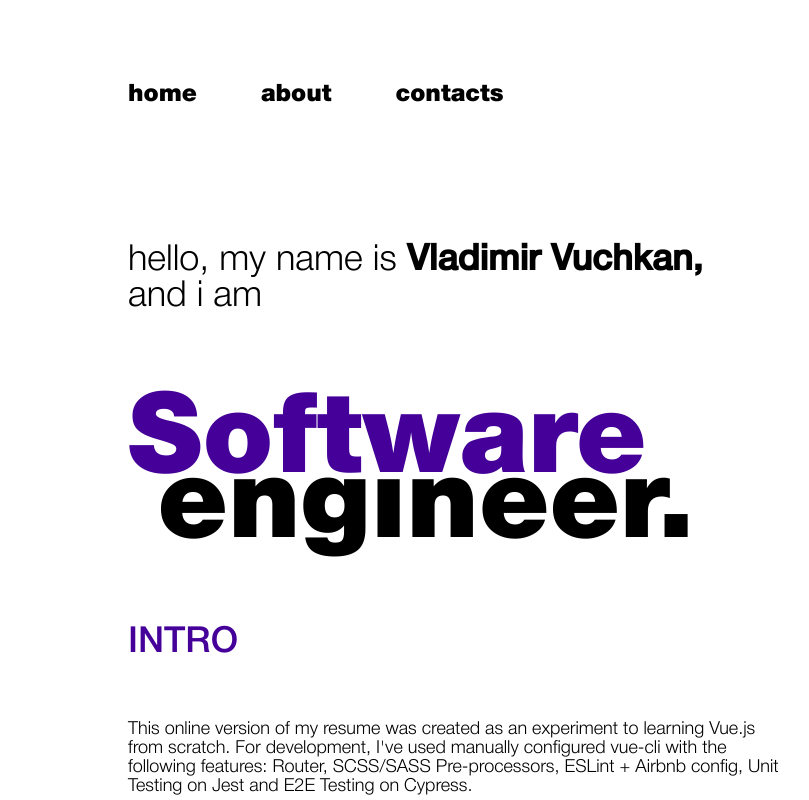
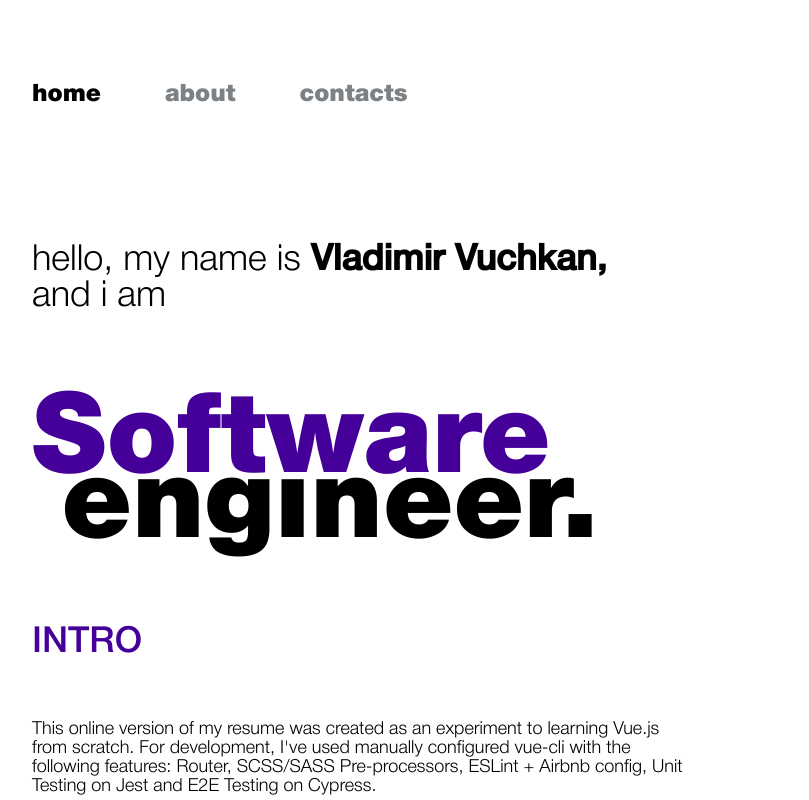
Before and after one commit to 13shutt/vo-one, a React (Create React App) app: page /home in a window 1280 px wide. Shown: the top 800 px of the page, without its empty margins (96-905 px from the left). Built offline with nearby package versions, Linux system fonts and the light colour scheme; the HTML template or start-up script is replaced by a standard one.

Commit message:
full imba desktop layout

```diff
--- a/src/components/Header.js
+++ b/src/components/Header.js
@@ -13,8 +13,13 @@ const Header = styled.header`
     color: black;
     font-family: "HelveticaNeueCyrBold";
     text-decoration: none;
+    color: #7C8185;;
     &:hover, &:active, &:visited {
       text-decoration: none;
+    }
+    &:hover {
+      transition: ease-out 0.08s;
+      color: #000;
     }
   }
 `
--- a/src/components/Wrapper.js
+++ b/src/components/Wrapper.js
@@ -4,7 +4,7 @@ const Wrapper = styled.div`
 
   ${({ body }) =>
     body && css`
-      width: 65vw;
+      width: 80vw;
       margin-top: 10vh;
     `
   }
--- a/src/view/Routers/Routers.js
+++ b/src/view/Routers/Routers.js
@@ -1,21 +1,36 @@
-import React, { Component } from 'react'
-import { Switch, Link, Route } from 'react-router-dom'
+import React, { Component } from "react";
+import { Switch, Route, NavLink, Redirect } from "react-router-dom";
 
-import { Header, Wrapper } from 'components'
-import Home from 'view/Home'
-import About from 'view/About'
-import Contacts from 'view/Contacts'
+import { Header, Wrapper } from "components";
+import Home from "view/Home";
+import About from "view/About";
+import Contacts from "view/Contacts";
 
 export default class AppContainer extends Component {
+
   render() {
     return (
       <Wrapper main>
         <Wrapper body>
           <Header>
-            <h5><Link to="/home">home</Link></h5>
-            <h5><Link to="/about">about</Link></h5>
-            <h5><Link to="/contacts">contacts</Link></h5>
+            <h5>
+              <NavLink to="/home" activeStyle={{ color: "black" }}>
+                home
+              </NavLink>
+            </h5>
+            <h5>
+              <NavLink to="/about" activeStyle={{ color: "black" }}>
+                about
+              </NavLink>
+            </h5>
+            <h5>
+              <NavLink to="/contacts" activeStyle={{ color: "black" }}>
+                contacts
+              </NavLink>
+            </h5>
           </Header>
+
+          <Redirect from="/" to="/home" component={Home} />
 
           <Switch>
             <Route exact path="/" component={Home} />
@@ -26,6 +41,6 @@ export default class AppContainer extends Component {
           </Switch>
         </Wrapper>
       </Wrapper>
-    )
+    );
   }
 }
```
